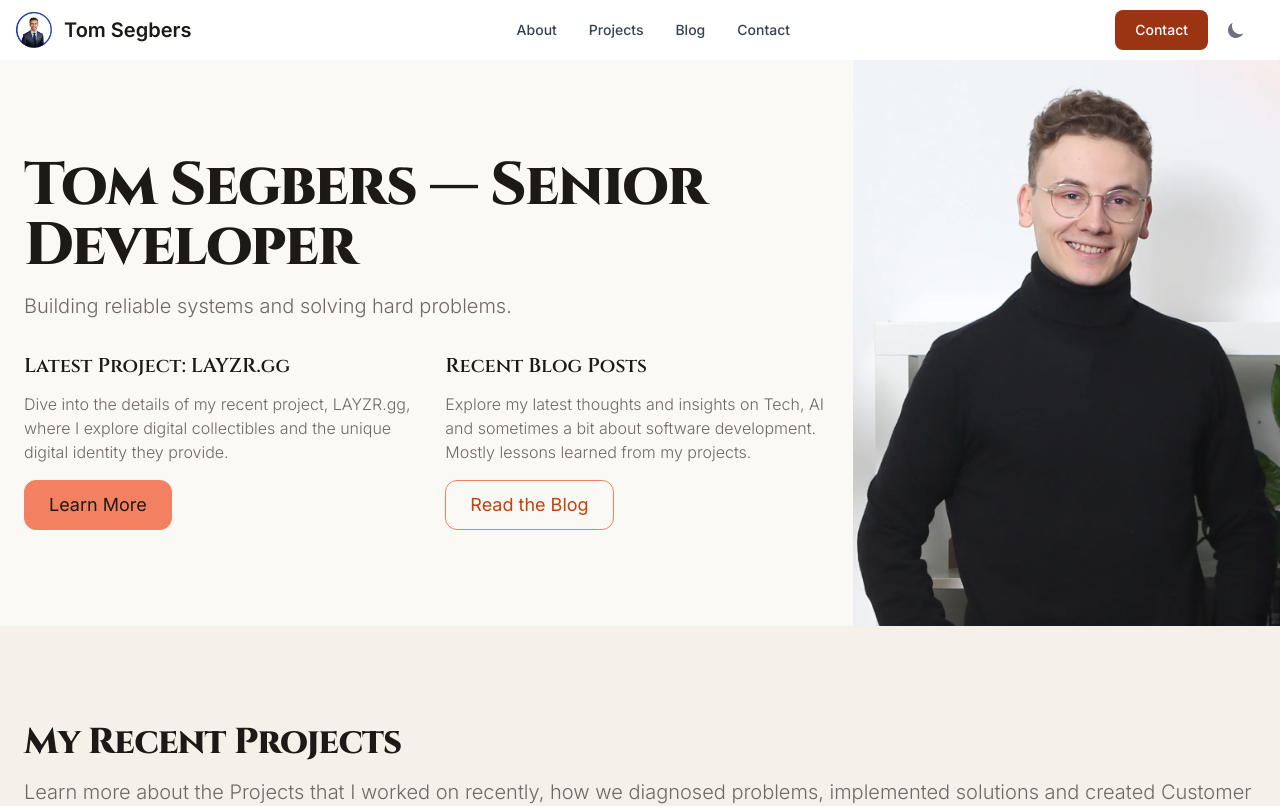
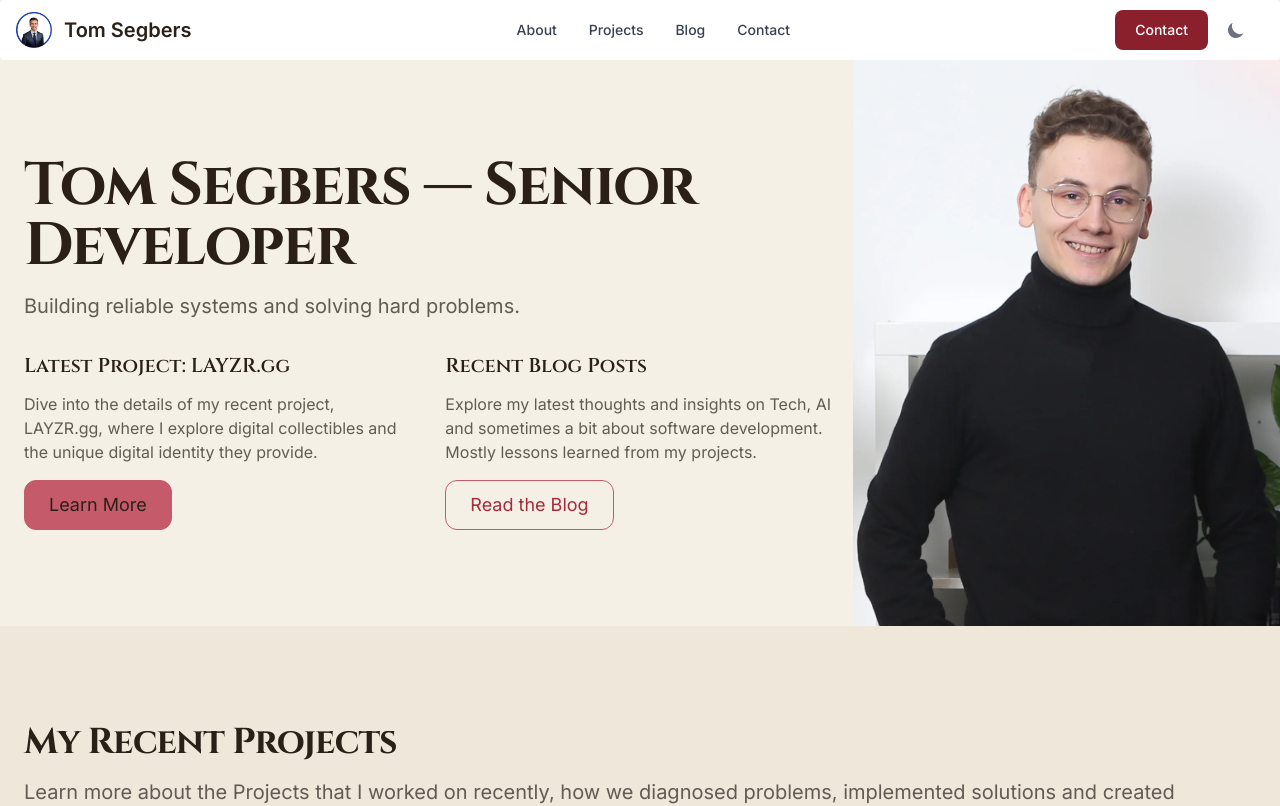
Before and after one commit to TomSeestern/TomSeestern.github.io, a Next.js app: page / in a window 1280 px wide. Shown: the top 806 px of the page. Built offline with nearby package versions, Linux system fonts and the light colour scheme.

Commit message:
feat: add Roman font and color tokens
Ultraworked with [Sisyphus](https://github.com/code-yeongyu/oh-my-openagent)

Co-authored-by: Sisyphus <clio-agent@sisyphuslabs.ai>

```diff
--- a/app/layout.tsx
+++ b/app/layout.tsx
@@ -1,19 +1,34 @@
 import "styles/tailwind.css"
 import { MotionConfig } from "motion/react"
 import type { Metadata, Viewport } from "next"
-import { Cinzel, Inter } from "next/font/google"
+import { Cinzel, EB_Garamond, Inter } from "next/font/google"
 import React from "react"
 import { Footer } from "../components/Footer/Footer"
 import { Header } from "../components/Header/Header"
 import PageTransition from "../components/PageTransition/PageTransition"
 
-const inter = Inter({ subsets: ["latin"], display: "swap" })
-
 const cinzel = Cinzel({
   subsets: ["latin"],
   display: "swap",
-  weight: ["400", "500", "600", "700", "800", "900"],
+  preload: true,
+  weight: ["400", "600", "700"],
   variable: "--font-heading",
+})
+
+const ebGaramond = EB_Garamond({
+  subsets: ["latin"],
+  display: "swap",
+  preload: true,
+  weight: ["400", "500"],
+  variable: "--font-body",
+})
+
+const inter = Inter({
+  subsets: ["latin"],
+  display: "swap",
+  preload: true,
+  weight: ["400", "500", "600"],
+  variable: "--font-sans",
 })
 
 export const metadata: Metadata = {
@@ -44,13 +59,12 @@ export const viewport: Viewport = {
 
 export default function RootLayout({ children }: Readonly<{ children: React.ReactNode }>) {
   return (
-    <html lang="en" className={`${inter.className} ${cinzel.variable} dark`} suppressHydrationWarning>
-      <body className="flex min-h-screen flex-col bg-surface text-foreground dark:bg-surface-dark dark:text-foreground-dark">
-        <style
-          dangerouslySetInnerHTML={{
-            __html: "h1, h2, h3, h4 { font-family: var(--font-heading), serif; }",
-          }}
-        />
+    <html
+      lang="en"
+      className={`${cinzel.variable} ${ebGaramond.variable} ${inter.variable} dark`}
+      suppressHydrationWarning
+    >
+      <body className="flex min-h-screen flex-col bg-surface font-sans text-foreground dark:bg-surface-dark dark:text-foreground-dark">
         <script
           type="application/ld+json"
           dangerouslySetInnerHTML={{
--- a/styles/tailwind.css
+++ b/styles/tailwind.css
@@ -1,6 +1,13 @@
 @tailwind base;
 @tailwind components;
 @tailwind utilities;
+
+@layer base {
+  h1,
+  h2 {
+    @apply font-heading;
+  }
+}
 
 /* rehype-pretty-code */
 pre[data-theme] {
--- a/tailwind.config.js
+++ b/tailwind.config.js
@@ -1,16 +1,16 @@
 const defaultTheme = require("tailwindcss/defaultTheme")
 
 const primary = {
-  50: "#FEF2EE",
-  100: "#FDE4DA",
-  200: "#FBC8B6",
-  300: "#F8A48C",
-  400: "#F48062",
-  500: "#E85D3A",
-  600: "#C2410C",
-  700: "#9A3412",
-  800: "#7C2D12",
-  900: "#431407",
+  50: "#F9E8EA",
+  100: "#F1CDD2",
+  200: "#E4A8B1",
+  300: "#D57E8B",
+  400: "#C55B6A",
+  500: "#B73C4D",
+  600: "#A82A38",
+  700: "#8B202D",
+  800: "#6F1723",
+  900: "#4B0F18",
 }
 
 /** @type {import('tailwindcss').Config} */
@@ -28,20 +28,24 @@ module.exports = {
   theme: {
     extend: {
       colors: {
+        pompeian: "#A82A38",
+        marble: "#F5F0E6",
+        charcoal: "#1C1917",
+        gold: "#C9A34F",
         surface: {
-          DEFAULT: "#FAF9F6",
-          muted: "#F5F0E8",
-          elevated: "#FFFFFF",
+          DEFAULT: "#F5F0E6",
+          muted: "#EEE7DA",
+          elevated: "#FFFCF6",
           dark: "#1C1917",
           "muted-dark": "#292524",
           "elevated-dark": "#292524",
         },
         foreground: {
-          DEFAULT: "#1C1917",
-          muted: "#78716C",
-          dark: "#FAF9F6",
-          "muted-dark": "#A8A29E",
-          "foreground-muted-dark": "#A8A29E",
+          DEFAULT: "#2A2017",
+          muted: "#625B54",
+          dark: "#F5F0E6",
+          "muted-dark": "#C8C1B5",
+          "foreground-muted-dark": "#C8C1B5",
         },
         accent: {
           DEFAULT: primary[600],
@@ -50,21 +54,21 @@ module.exports = {
           soft: primary[100],
           "soft-contrast": primary[200],
           "soft-foreground": primary[800],
-          dark: primary[500],
-          "hover-dark": primary[400],
+          dark: primary[300],
+          "hover-dark": primary[200],
           "soft-dark": primary[900],
-          "soft-foreground-dark": primary[300],
+          "soft-foreground-dark": primary[200],
         },
         muted: {
-          DEFAULT: "#706963",
-          surface: "#F5F0E8",
-          dark: "#A8A29E",
+          DEFAULT: "#625B54",
+          surface: "#EEE7DA",
+          dark: "#C8C1B5",
           "surface-dark": "#292524",
         },
         border: {
-          DEFAULT: "#D6D3D1",
-          subtle: "#E7E5E4",
-          dark: "#44403C",
+          DEFAULT: "#D7CFC1",
+          subtle: "#E6DED1",
+          dark: "#4B4540",
           "subtle-dark": "#292524",
         },
         primary,
@@ -78,9 +82,9 @@ module.exports = {
       // audit that established this scale.
       fontSize: {
         // Page-level headings ──────────────────────────────────────────────
-        h1: ["3rem", { lineHeight: "1", letterSpacing: "-0.025em", fontWeight: "800" }],
-        "h1-sm": ["2.25rem", { lineHeight: "1.1", letterSpacing: "-0.025em", fontWeight: "800" }],
-        h2: ["2.25rem", { lineHeight: "1.15", letterSpacing: "-0.02em", fontWeight: "700" }],
+        h1: ["3rem", { lineHeight: "1", letterSpacing: "0.05em", fontWeight: "700" }],
+        "h1-sm": ["2.25rem", { lineHeight: "1.1", letterSpacing: "0.05em", fontWeight: "700" }],
+        h2: ["2.25rem", { lineHeight: "1.15", letterSpacing: "0.05em", fontWeight: "700" }],
         "h2-sm": ["1.875rem", { lineHeight: "1.2", letterSpacing: "-0.02em", fontWeight: "700" }],
         h3: ["1.5rem", { lineHeight: "1.25", fontWeight: "600" }],
         "h3-sm": ["1.25rem", { lineHeight: "1.3", fontWeight: "600" }],
@@ -95,9 +99,10 @@ module.exports = {
         DEFAULT: {
           css: {
             color: theme("colors.foreground.DEFAULT"),
+            fontFamily: theme("fontFamily.body"),
             maxWidth: "none",
             a: { color: theme("colors.accent.DEFAULT") },
-            h2: { color: theme("colors.foreground.DEFAULT") },
+            h2: { color: theme("colors.foreground.DEFAULT"), fontFamily: theme("fontFamily.heading") },
             h3: { color: theme("colors.foreground.DEFAULT") },
             strong: { color: theme("colors.foreground.DEFAULT") },
           },
@@ -105,49 +110,18 @@ module.exports = {
         invert: {
           css: {
             color: theme("colors.foreground.foreground-muted-dark"),
+            fontFamily: theme("fontFamily.body"),
             a: { color: theme("colors.accent.dark") },
-            h2: { color: theme("colors.foreground.dark") },
+            h2: { color: theme("colors.foreground.dark"), fontFamily: theme("fontFamily.heading") },
             h3: { color: theme("colors.foreground.dark") },
             strong: { color: theme("colors.foreground.dark") },
           },
         },
       }),
       fontFamily: {
-        heading: ["Cinzel", "serif"],
-        body: [
-          "Inter",
-          "ui-sans-serif",
-          "system-ui",
-          "-apple-system",
-          "system-ui",
-          "Segoe UI",
-          "Roboto",
-          "Helvetica Neue",
-          "Arial",
-          "Noto Sans",
-          "sans-serif",
-          "Apple Color Emoji",
-          "Segoe UI Emoji",
-          "Segoe UI Symbol",
-          "Noto Color Emoji",
-        ],
-        sans: [
-          "Inter",
-          "ui-sans-serif",
-          "system-ui",
-          "-apple-system",
-          "system-ui",
-          "Segoe UI",
-          "Roboto",
-          "Helvetica Neue",
-          "Arial",
-          "Noto Sans",
-          "sans-serif",
-          "Apple Color Emoji",
-          "Segoe UI Emoji",
-          "Segoe UI Symbol",
-          "Noto Color Emoji",
-        ],
+        heading: ["var(--font-heading)", "serif"],
+        body: ["var(--font-body)", "serif"],
+        sans: ["var(--font-sans)", ...defaultTheme.fontFamily.sans],
       },
       borderWidth: {
         DEFAULT: "1px",
```
Also changed, not shown: 1 other file (tests, documents, lock files or other folders).
